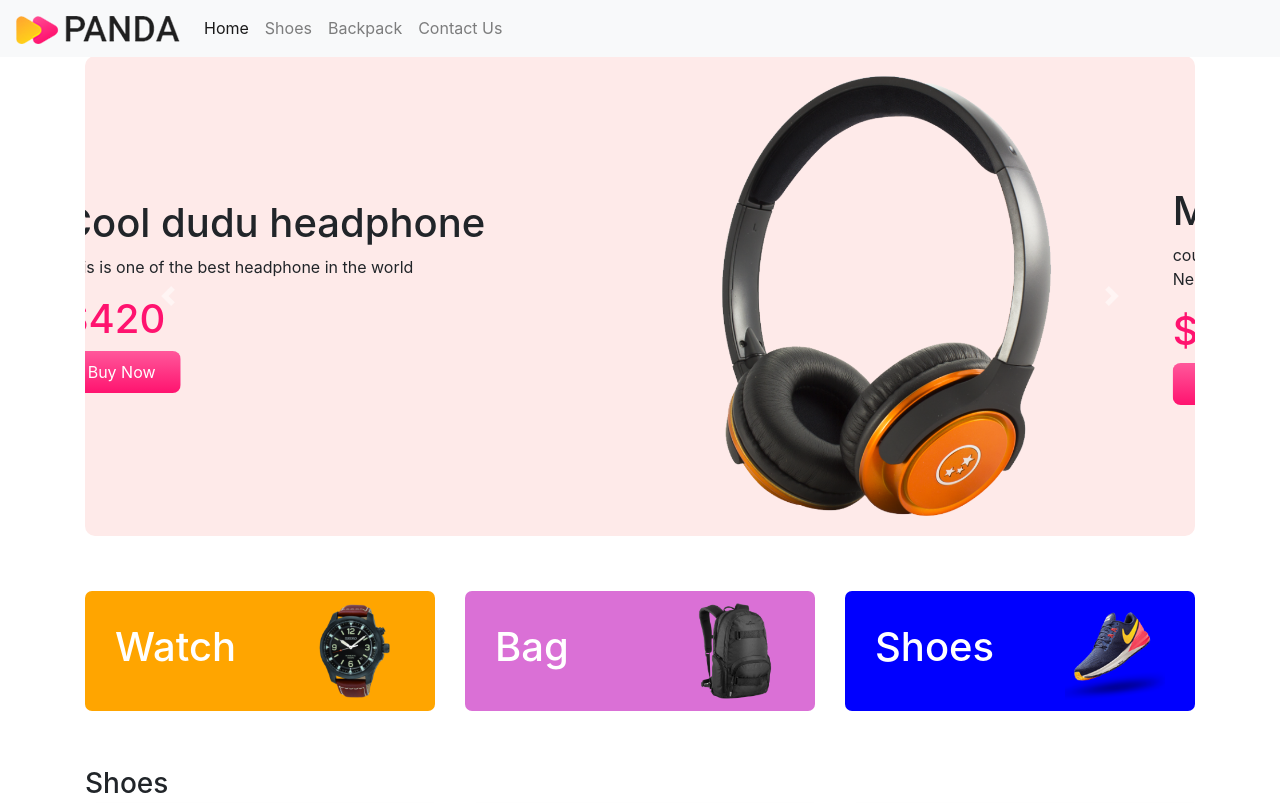
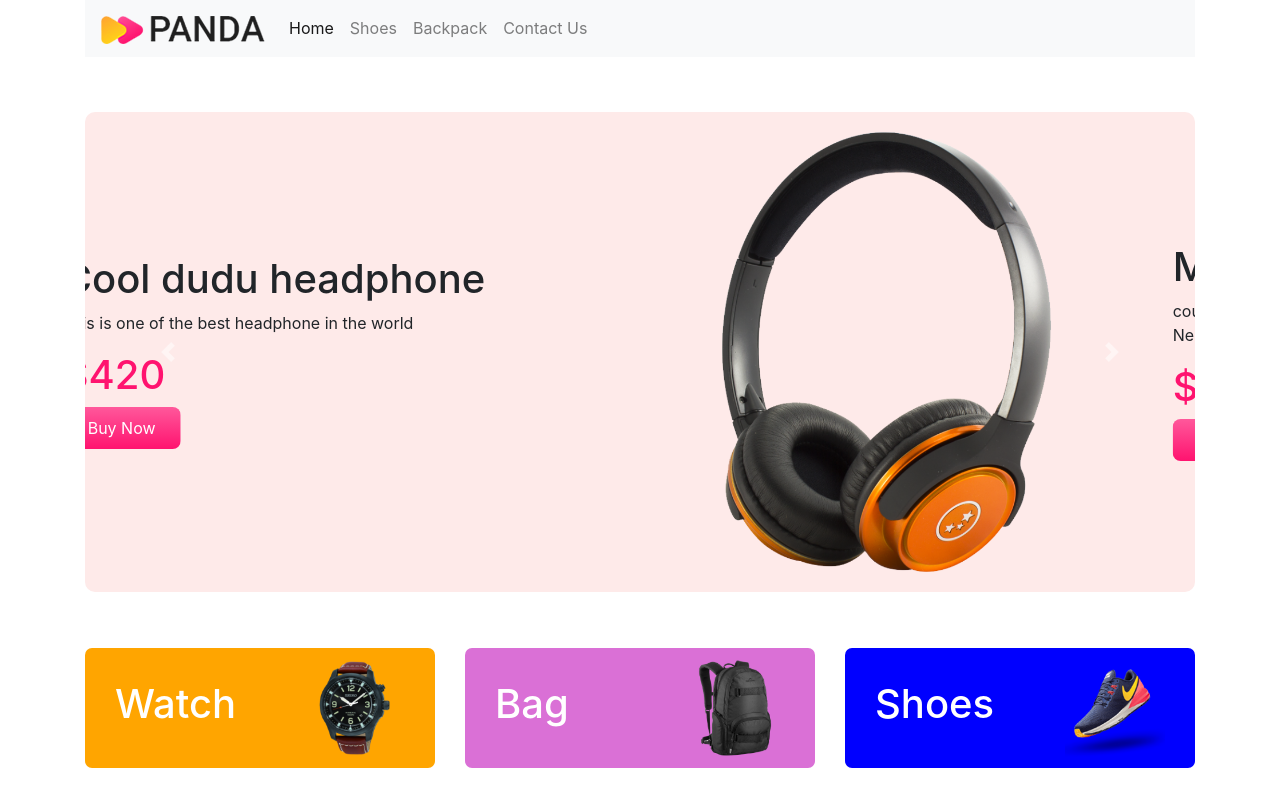
Before and after one commit to riyaz5965/e-commerce, a plain HTML site: page index.html in a window 1280 px wide. Shown: the top 803 px of the page. Drawn offline with nearby package versions, Linux system fonts and the light colour scheme.

Commit message:
Update index.html

```diff
--- a/index.html
+++ b/index.html
@@ -24,7 +24,7 @@
 
         <!-- Nav var start -->
 
-        <nav class="navbar navbar-expand-lg navbar-light bg-light fixed-top">
+        <nav class="navbar navbar-expand-lg navbar-light bg-light">
             <a class="navbar-brand" href="index.html"><img src="img/logo.png" alt=""></a>
             <button class="navbar-toggler" type="button" data-toggle="collapse" data-target="#navbarNavAltMarkup" aria-controls="navbarNavAltMarkup" aria-expanded="false" aria-label="Toggle navigation">
               <span class="navbar-toggler-icon"></span>
```
